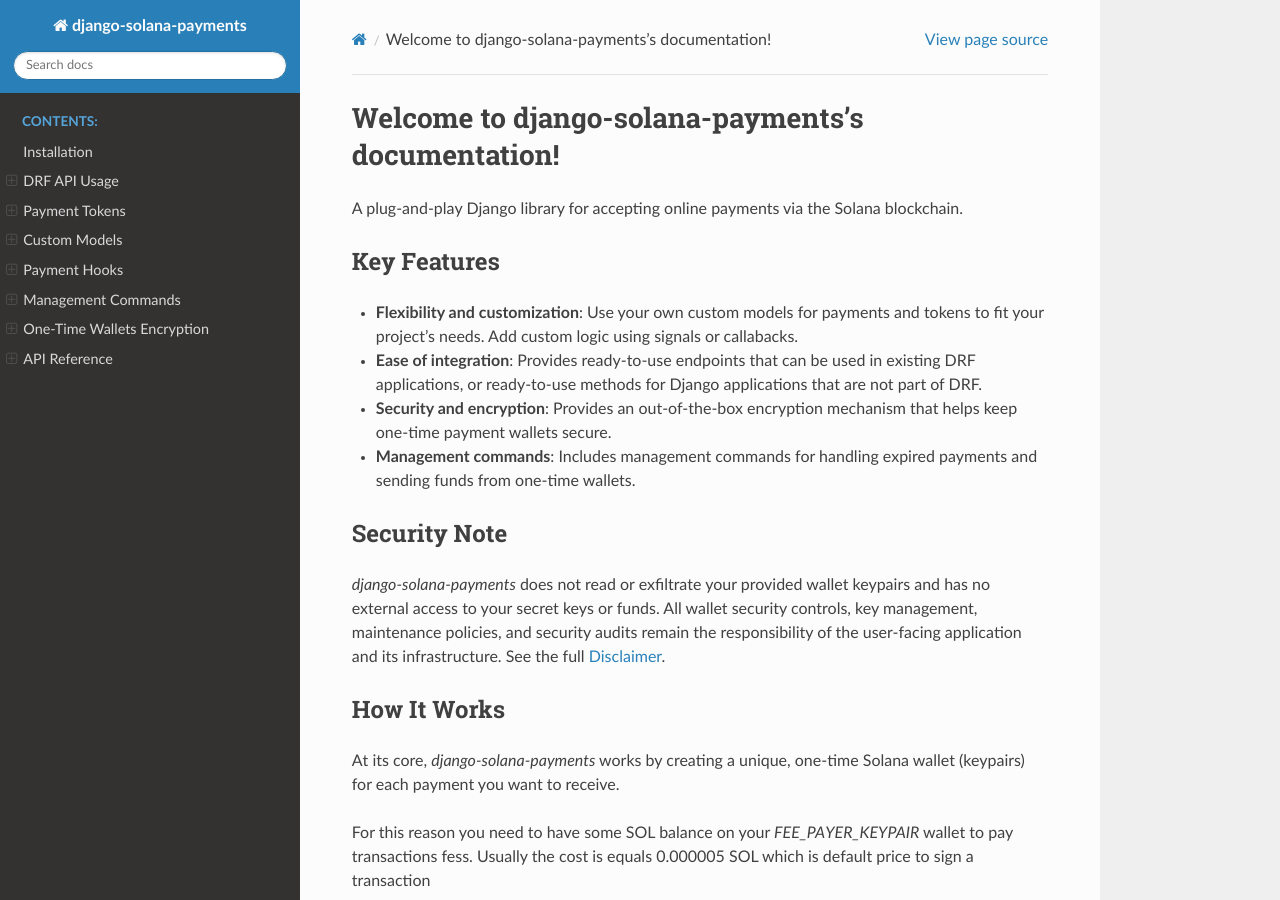
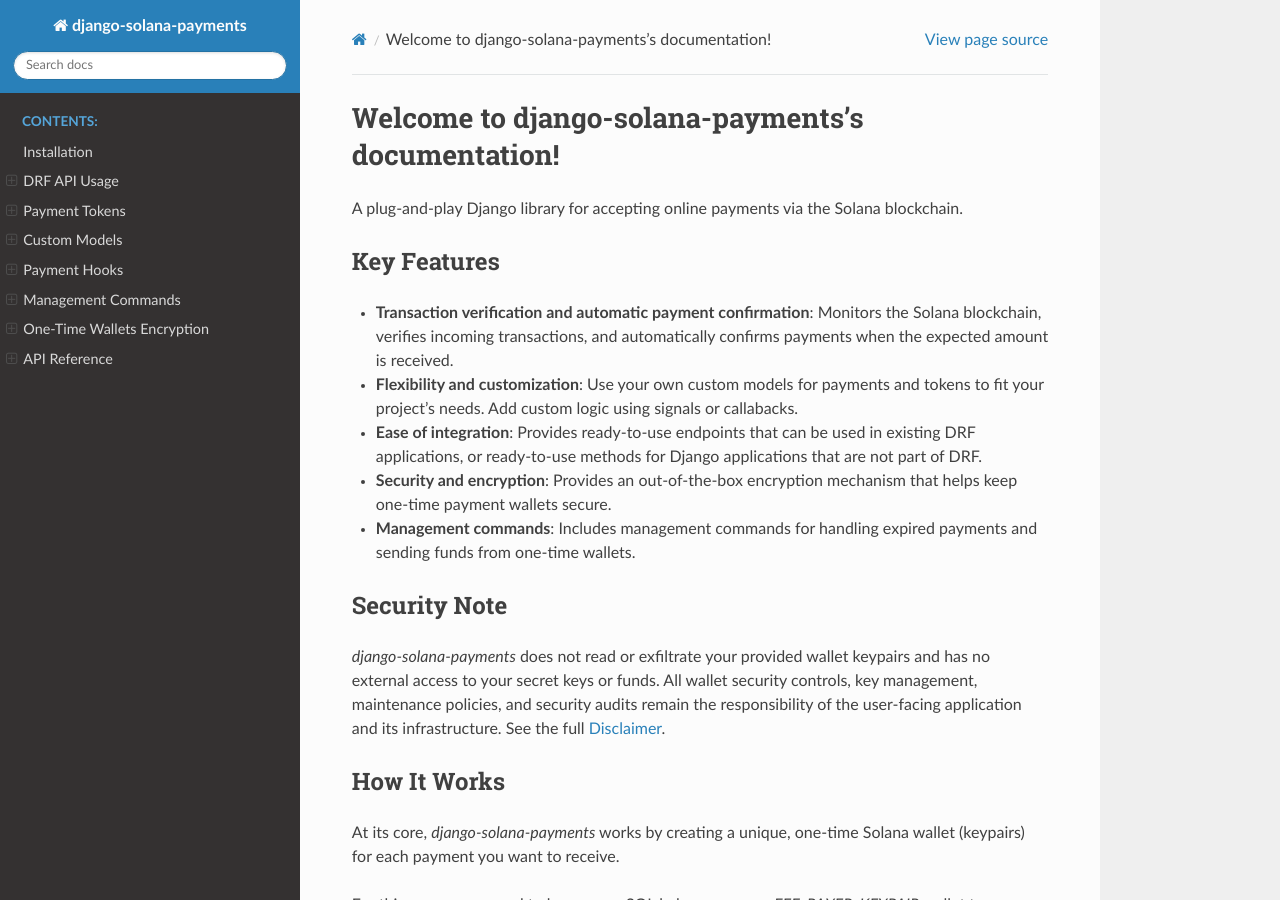
Before and after one commit to Artemooon/django-solana-payments, a Sphinx documentation site: the page built from docs/index.rst, in a window 1280 px wide and 900 px high. Built offline with Sphinx 7.4.7 and the Read the Docs theme 3.1.0, drawn with Linux system fonts in a browser that asks for light colours.

```diff
--- a/docs/index.rst
+++ b/docs/index.rst
@@ -11,6 +11,7 @@ A plug-and-play Django library for accepting online payments via the Solana bloc
 Key Features
 ------------
 
+-   **Transaction verification and automatic payment confirmation**: Monitors the Solana blockchain, verifies incoming transactions, and automatically confirms payments when the expected amount is received.
 -   **Flexibility and customization**: Use your own custom models for payments and tokens to fit your project's needs. Add custom logic using signals or callabacks.
 -   **Ease of integration**: Provides ready-to-use endpoints that can be used in existing DRF applications, or ready-to-use methods for Django applications that are not part of DRF.
 -   **Security and encryption**: Provides an out-of-the-box encryption mechanism that helps keep one-time payment wallets secure.
```
Also changed, not shown: README.md (+3 -0 lines), 1 other file.
